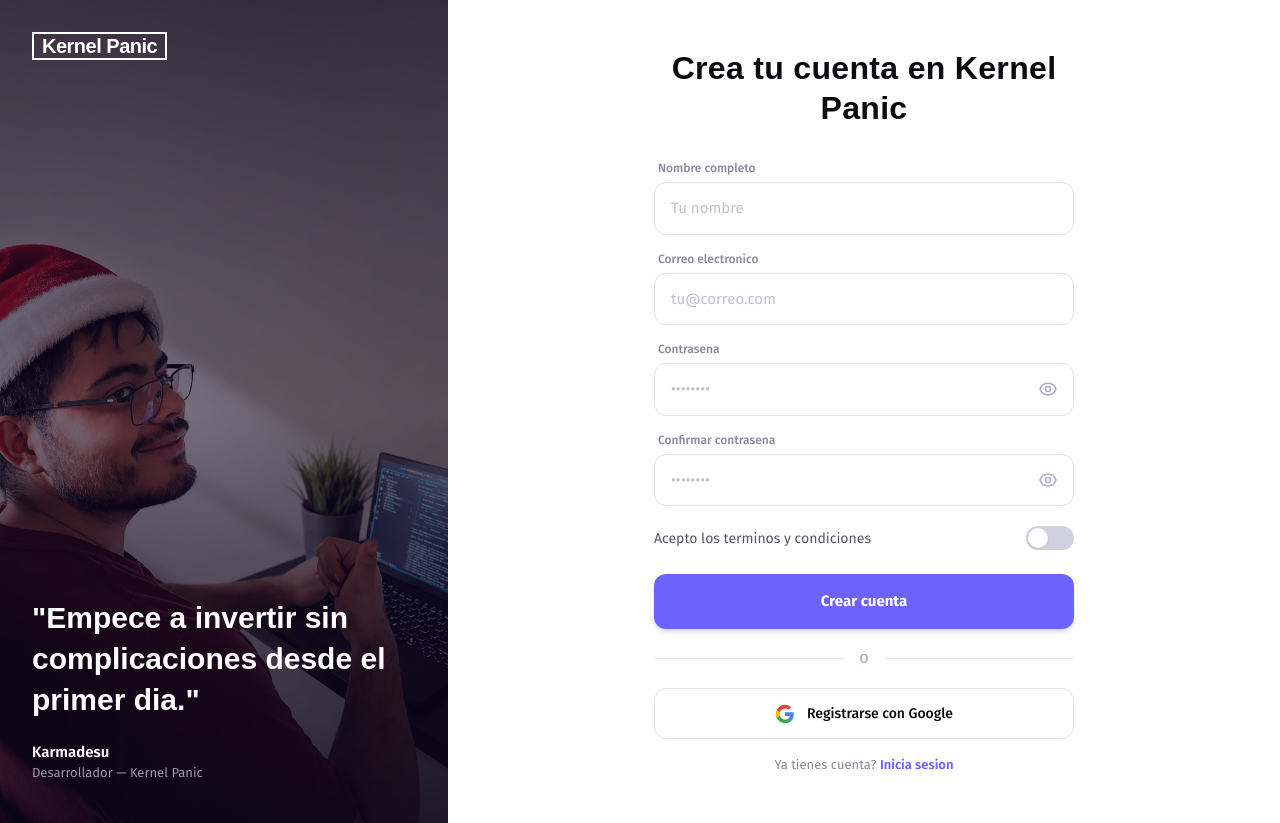
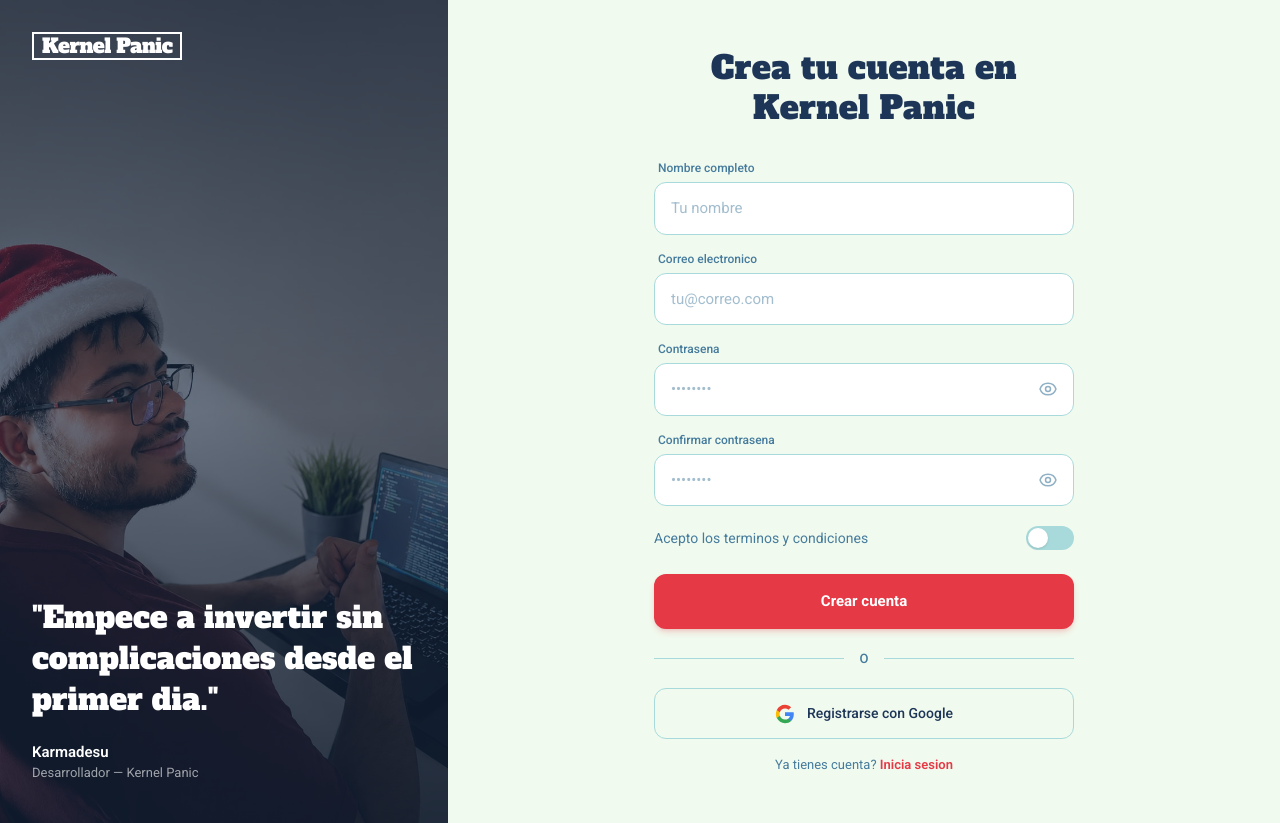
Before and after one commit to DiegolD0609/Hack-a-ton-front, a React (Vite) app: page /register in a window 1280 px wide. Built offline with nearby package versions, Linux system fonts and the light colour scheme.

Commit message:
feat: unify authentication styling

```diff
--- a/src/index.css
+++ b/src/index.css
@@ -1,8 +1,8 @@
-@import url('https://fonts.googleapis.com/css2?family=Alfa+Slab+One&family=Fira+Sans:ital,wght@0,400;0,500;0,600;0,700;1,400&display=swap');
+@import url('https://fonts.googleapis.com/css2?family=Alfa+Slab+One&family=Roboto:ital,wght@0,400;0,500;0,600;0,700;1,400&display=swap');
 @import "tailwindcss";
 
 @theme {
-  --font-sans: "Fira Sans", ui-sans-serif, system-ui, sans-serif;
+  --font-sans: "Roboto", ui-sans-serif, system-ui, sans-serif;
   --font-display: "Alfa Slab One", Georgia, serif;
 
   --color-ink: #1d3557;
@@ -120,4 +120,54 @@
   .eyebrow {
     @apply text-xs font-bold uppercase tracking-[0.2em] text-signal;
   }
+
+  .auth-page {
+    @apply flex min-h-screen flex-col bg-surface lg:flex-row;
+  }
+
+  .auth-image-overlay {
+    @apply absolute inset-0 bg-ink/50;
+  }
+
+  .auth-brand,
+  .auth-quote,
+  .auth-heading {
+    @apply font-display;
+  }
+
+  .auth-heading {
+    @apply mb-2 text-[28px] leading-tight text-content sm:text-[32px];
+  }
+
+  .auth-label {
+    @apply mb-1.5 ml-1 block text-xs font-medium text-content-muted;
+  }
+
+  .auth-input {
+    @apply w-full rounded-control border border-stroke bg-white px-4 py-3.5 text-[15px] text-content outline-none transition-all placeholder:text-content-muted/50 focus:border-primary focus:ring-2 focus:ring-primary/15;
+  }
+
+  .auth-icon-button {
+    @apply absolute right-4 top-1/2 -translate-y-1/2 text-content-muted/60 transition-colors hover:text-primary;
+  }
+
+  .auth-toggle {
+    @apply relative h-6 w-12 rounded-full transition-colors duration-200 focus:outline-none focus:ring-2 focus:ring-primary/30;
+  }
+
+  .auth-submit {
+    @apply mb-5 w-full rounded-control bg-primary py-4 text-[15px] font-bold text-white shadow-md shadow-primary/20 transition-all duration-200 hover:bg-primary-hover active:scale-[0.99];
+  }
+
+  .auth-provider-button {
+    @apply mb-4 flex w-full items-center justify-center gap-3 rounded-control border border-stroke py-3.5 text-[14px] font-medium text-content transition-all hover:border-secondary hover:bg-surface-tinted;
+  }
+
+  .auth-link {
+    @apply font-semibold text-primary transition-colors hover:text-primary-hover;
+  }
+
+  .auth-divider {
+    @apply h-px flex-1 bg-stroke;
+  }
 }
--- a/src/pages/Login.tsx
+++ b/src/pages/Login.tsx
@@ -19,11 +19,11 @@
   }
 
   return (
-    <div className="min-h-screen flex flex-col lg:flex-row bg-white">
+    <div className="auth-page">
       {/* ── MOBILE HERO IMAGE ── */}
       <div className="lg:hidden relative h-56 sm:h-64 flex-shrink-0 overflow-hidden">
         <div
-          className="absolute inset-0 bg-cover bg-center bg-[#1a0a3a]"
+          className="absolute inset-0 bg-cover bg-center bg-ink"
           style={{ backgroundImage: `url('${panelImg}')` }}
         />
         <div className="absolute inset-0 bg-gradient-to-b from-black/50 via-black/20 to-transparent" />
@@ -36,8 +36,7 @@
             Volver
           </Link>
           <span
-            className="font-black text-white border-2 border-white px-2 py-0.5 text-lg leading-none tracking-tight"
-            style={{ fontFamily: "'Sora', sans-serif" }}
+            className="auth-brand border-2 border-white px-2 py-0.5 text-lg leading-none tracking-tight text-white"
           >
             Kernel Panic
           </span>
@@ -51,12 +50,11 @@
           style={{ backgroundImage: `url('${panelImg}')` }}
         />
         <div className="absolute inset-0 bg-gradient-to-b from-black/60 via-black/30 to-black/80" />
-        <div className="absolute inset-0 bg-[#1a0a3a]/40" />
+        <div className="auth-image-overlay" />
         <div className="relative z-10 p-8">
           <Link to="/landing" className="flex items-center gap-3 group">
             <span
-              className="font-black text-white border-2 border-white px-2 py-0.5 text-xl leading-none tracking-tight select-none"
-              style={{ fontFamily: "'Sora', sans-serif" }}
+              className="auth-brand select-none border-2 border-white px-2 py-0.5 text-xl leading-none tracking-tight text-white"
             >
               Kernel Panic
             </span>
@@ -64,8 +62,7 @@
         </div>
         <div className="relative z-10 mt-auto p-8 pb-10">
           <blockquote
-            className="text-white font-bold text-2xl xl:text-3xl leading-snug mb-5"
-            style={{ fontFamily: "'Sora', sans-serif" }}
+            className="auth-quote mb-5 text-2xl leading-snug text-white xl:text-3xl"
           >
             "La plataforma que mi equipo y yo necesitabamos para crecer."
           </blockquote>
@@ -82,10 +79,7 @@
           <div className="w-full max-w-[420px]">
             {/* Heading */}
             <div className="text-center mb-8">
-              <h1
-                className="font-bold text-[#0a0a0f] text-[28px] sm:text-[32px] mb-2 leading-tight"
-                style={{ fontFamily: "'Sora', sans-serif" }}
-              >
+              <h1 className="auth-heading">
                 Bienvenido de vuelta a Kernel Panic
               </h1>
             </div>
@@ -93,7 +87,7 @@
             <form onSubmit={handleSubmit}>
               {/* Email field */}
               <div className="mb-4">
-                <label className="block text-[#888899] text-xs font-medium mb-1.5 ml-1">
+                <label className="auth-label">
                   Correo electronico
                 </label>
                 <input
@@ -101,14 +95,14 @@
                   required
                   value={email}
                   onChange={(e) => setEmail(e.target.value)}
-                  className="w-full border border-[#e0e0ee] rounded-xl px-4 py-3.5 text-[#0a0a0f] text-[15px] bg-white outline-none focus:border-[#6c63ff] focus:ring-2 focus:ring-[#6c63ff]/15 transition-all placeholder:text-[#c0c0d0]"
+                  className="auth-input"
                   placeholder="tu@correo.com"
                 />
               </div>
 
               {/* Password field */}
               <div className="mb-3">
-                <label className="block text-[#888899] text-xs font-medium mb-1.5 ml-1">
+                <label className="auth-label">
                   Contrasena
                 </label>
                 <div className="relative">
@@ -117,13 +111,13 @@
                     required
                     value={passRaw}
                     onChange={(e) => setPassRaw(e.target.value)}
-                    className="w-full border-2 border-[#6c63ff] rounded-xl px-4 py-3.5 text-[#0a0a0f] text-[15px] bg-white outline-none focus:ring-2 focus:ring-[#6c63ff]/15 pr-12 transition-all"
+                    className="auth-input border-2 border-primary pr-12"
                     placeholder="••••••••"
                   />
                   <button
                     type="button"
                     onClick={() => setShowPass(!showPass)}
-                    className="absolute right-4 top-1/2 -translate-y-1/2 text-[#aaaacc] hover:text-[#6c63ff] transition-colors"
+                    className="auth-icon-button"
                     aria-label={showPass ? 'Ocultar contrasena' : 'Mostrar contrasena'}
                   >
                     {showPass ? (
@@ -142,19 +136,19 @@
 
               {/* Forgot password */}
               <div className="mb-5">
-                <button type="button" className="text-[#6c63ff] text-[13px] font-semibold hover:text-[#5b54e8] transition-colors">
+                <button type="button" className="auth-link text-[13px]">
                   Olvidaste tu contrasena?
                 </button>
               </div>
 
               {/* Remember toggle */}
               <div className="flex items-center justify-between mb-6">
-                <span className="text-[#555566] text-[14px]">Recordar mis datos de acceso</span>
+                <span className="text-[14px] text-content-muted">Recordar mis datos de acceso</span>
                 <button
                   type="button"
                   onClick={() => setRemember(!remember)}
-                  className={`relative w-12 h-6 rounded-full transition-colors duration-200 focus:outline-none focus:ring-2 focus:ring-[#6c63ff]/30 ${
-                    remember ? 'bg-[#6c63ff]' : 'bg-[#d0d0e0]'
+                  className={`auth-toggle ${
+                    remember ? 'bg-primary' : 'bg-stroke'
                   }`}
                   role="switch"
                   aria-checked={remember}
@@ -170,7 +164,7 @@
               {/* Login button */}
               <button
                 type="submit"
-                className="w-full bg-[#6c63ff] hover:bg-[#5b54e8] active:scale-[0.99] text-white font-bold py-4 rounded-xl text-[15px] transition-all duration-200 shadow-md shadow-[#6c63ff]/20 mb-5"
+                className="auth-submit"
               >
                 Iniciar sesion
               </button>
@@ -178,13 +172,13 @@
 
             {/* OR divider */}
             <div className="flex items-center gap-4 mb-5">
-              <div className="flex-1 h-px bg-[#e8e8f0]" />
-              <span className="text-[#aaaacc] text-[13px] font-medium">O</span>
-              <div className="flex-1 h-px bg-[#e8e8f0]" />
+              <div className="auth-divider" />
+              <span className="text-[13px] font-medium text-content-muted">O</span>
+              <div className="auth-divider" />
             </div>
 
             {/* Google button */}
-            <button className="w-full flex items-center justify-center gap-3 border border-[#e0e0ee] hover:border-[#c0c0d0] hover:bg-[#fafafa] text-[#0a0a0f] font-medium py-3.5 rounded-xl text-[14px] transition-all mb-4">
+            <button className="auth-provider-button">
               <svg className="w-5 h-5" viewBox="0 0 24 24">
                 <path fill="#4285F4" d="M22.56 12.25c0-.78-.07-1.53-.2-2.25H12v4.26h5.92c-.26 1.37-1.04 2.53-2.21 3.31v2.77h3.57c2.08-1.92 3.28-4.74 3.28-8.09z" />
                 <path fill="#34A853" d="M12 23c2.97 0 5.46-.98 7.28-2.66l-3.57-2.77c-.98.66-2.23 1.06-3.71 1.06-2.86 0-5.29-1.93-6.16-4.53H2.18v2.84C3.99 20.53 7.7 23 12 23z" />
@@ -195,7 +189,7 @@
             </button>
 
             {/* Apple button (mobile only) */}
-            <button className="sm:hidden w-full flex items-center justify-center gap-3 border border-[#e0e0ee] hover:border-[#c0c0d0] hover:bg-[#fafafa] text-[#0a0a0f] font-medium py-3.5 rounded-xl text-[14px] transition-all mb-4">
+            <button className="auth-provider-button sm:hidden">
               <svg className="w-5 h-5" viewBox="0 0 24 24" fill="currentColor">
                 <path d="M17.05 20.28c-.98.95-2.05.8-3.08.35-1.09-.46-2.09-.48-3.24 0-1.44.62-2.2.44-3.06-.35C2.79 15.25 3.51 7.7 9.05 7.07c1.35.07 2.29.74 3.08.8 1.18-.24 2.31-.93 3.57-.84 1.51.12 2.65.72 3.4 1.8-3.12 1.87-2.38 5.98.48 7.13-.57 1.5-1.31 2.99-2.54 4.32zM12.03 7c-.15-2.23 1.66-4.07 3.74-4.25.29 2.58-2.34 4.5-3.74 4.25z" />
               </svg>
@@ -203,9 +197,9 @@
             </button>
 
             {/* Sign up link */}
-            <p className="text-center text-[#888899] text-[13px]">
+            <p className="text-center text-[13px] text-content-muted">
               No tienes cuenta?{' '}
-              <Link to="/register" className="text-[#6c63ff] font-semibold hover:text-[#5b54e8] transition-colors">
+              <Link to="/register" className="auth-link">
                 Registrate aqui
               </Link>
             </p>
--- a/src/pages/Register.tsx
+++ b/src/pages/Register.tsx
@@ -22,11 +22,11 @@
   }
 
   return (
-    <div className="min-h-screen flex flex-col lg:flex-row bg-white">
+    <div className="auth-page">
       {/* ── MOBILE HERO IMAGE ── */}
       <div className="lg:hidden relative h-56 sm:h-64 flex-shrink-0 overflow-hidden">
         <div
-          className="absolute inset-0 bg-cover bg-center bg-[#1a0a3a]"
+          className="absolute inset-0 bg-cover bg-center bg-ink"
           style={{ backgroundImage: `url('${panelImg}')` }}
         />
         <div className="absolute inset-0 bg-gradient-to-b from-black/50 via-black/20 to-transparent" />
@@ -39,8 +39,7 @@
             Volver
           </Link>
           <span
-            className="font-black text-white border-2 border-white px-2 py-0.5 text-lg leading-none tracking-tight"
-            style={{ fontFamily: "'Sora', sans-serif" }}
+            className="auth-brand border-2 border-white px-2 py-0.5 text-lg leading-none tracking-tight text-white"
           >
             Kernel Panic
           </span>
@@ -54,12 +53,11 @@
           style={{ backgroundImage: `url('${panelImg}')` }}
         />
         <div className="absolute inset-0 bg-gradient-to-b from-black/60 via-black/30 to-black/80" />
-        <div className="absolute inset-0 bg-[#1a0a3a]/40" />
+        <div className="auth-image-overlay" />
         <div className="relative z-10 p-8">
           <Link to="/landing" className="flex items-center gap-3 group">
             <span
-              className="font-black text-white border-2 border-white px-2 py-0.5 text-xl leading-none tracking-tight select-none"
-              style={{ fontFamily: "'Sora', sans-serif" }}
+              className="auth-brand select-none border-2 border-white px-2 py-0.5 text-xl leading-none tracking-tight text-white"
             >
               Kernel Panic
             </span>
@@ -67,8 +65,7 @@
         </div>
         <div className="relative z-10 mt-auto p-8 pb-10">
           <blockquote
-            className="text-white font-bold text-2xl xl:text-3xl leading-snug mb-5"
-            style={{ fontFamily: "'Sora', sans-serif" }}
+            className="auth-quote mb-5 text-2xl leading-snug text-white xl:text-3xl"
           >
             "Empece a invertir sin complicaciones desde el primer dia."
           </blockquote>
@@ -85,10 +82,7 @@
           <div className="w-full max-w-[420px]">
             {/* Heading */}
             <div className="text-center mb-8">
-              <h1
-                className="font-bold text-[#0a0a0f] text-[28px] sm:text-[32px] mb-2 leading-tight"
-                style={{ fontFamily: "'Sora', sans-serif" }}
-              >
+              <h1 className="auth-heading">
                 Crea tu cuenta en Kernel Panic
               </h1>
             </div>
@@ -96,7 +90,7 @@
             <form onSubmit={handleSubmit}>
               {/* Name field */}
               <div className="mb-4">
-                <label className="block text-[#888899] text-xs font-medium mb-1.5 ml-1">
+                <label className="auth-label">
                   Nombre completo
                 </label>
                 <input
@@ -104,14 +98,14 @@
                   required
                   value={name}
                   onChange={(e) => setName(e.target.value)}
-                  className="w-full border border-[#e0e0ee] rounded-xl px-4 py-3.5 text-[#0a0a0f] text-[15px] bg-white outline-none focus:border-[#6c63ff] focus:ring-2 focus:ring-[#6c63ff]/15 transition-all placeholder:text-[#c0c0d0]"
+                  className="auth-input"
                   placeholder="Tu nombre"
                 />
               </div>
 
               {/* Email field */}
               <div className="mb-4">
-                <label className="block text-[#888899] text-xs font-medium mb-1.5 ml-1">
+                <label className="auth-label">
                   Correo electronico
                 </label>
                 <input
@@ -119,14 +113,14 @@
                   required
                   value={email}
                   onChange={(e) => setEmail(e.target.value)}
-                  className="w-full border border-[#e0e0ee] rounded-xl px-4 py-3.5 text-[#0a0a0f] text-[15px] bg-white outline-none focus:border-[#6c63ff] focus:ring-2 focus:ring-[#6c63ff]/15 transition-all placeholder:text-[#c0c0d0]"
+                  className="auth-input"
                   placeholder="tu@correo.com"
                 />
               </div>
 
               {/* Password field */}
               <div className="mb-4">
-                <label className="block text-[#888899] text-xs font-medium mb-1.5 ml-1">
+                <label className="auth-label">
                   Contrasena
                 </label>
                 <div className="relative">
@@ -135,13 +129,13 @@
                     required
                     value={passRaw}
                     onChange={(e) => setPassRaw(e.target.value)}
-                    className="w-full border border-[#e0e0ee] rounded-xl px-4 py-3.5 text-[#0a0a0f] text-[15px] bg-white outline-none focus:border-[#6c63ff] focus:ring-2 focus:ring-[#6c63ff]/15 pr-12 transition-all placeholder:text-[#c0c0d0]"
+                    className="auth-input pr-12"
                     placeholder="••••••••"
                   />
                   <button
                     type="button"
                     onClick={() => setShowPass(!showPass)}
-                    className="absolute right-4 top-1/2 -translate-y-1/2 text-[#aaaacc] hover:text-[#6c63ff] transition-colors"
+                    className="auth-icon-button"
                     aria-label={showPass ? 'Ocultar contrasena' : 'Mostrar contrasena'}
                   >
                     {showPass ? (
@@ -160,7 +154,7 @@
 
               {/* Confirm password field */}
               <div className="mb-5">
-                <label className="block text-[#888899] text-xs font-medium mb-1.5 ml-1">
+                <label className="auth-label">
                   Confirmar contrasena
                 </label>
                 <div className="relative">
@@ -169,13 +163,13 @@
                     required
                     value={confirmPass}
                     onChange={(e) => setConfirmPass(e.target.value)}
-                    className="w-full border border-[#e0e0ee] rounded-xl px-4 py-3.5 text-[#0a0a0f] text-[15px] bg-white outline-none focus:border-[#6c63ff] focus:ring-2 focus:ring-[#6c63ff]/15 pr-12 transition-all placeholder:text-[#c0c0d0]"
+                    className="auth-input pr-12"
                     placeholder="••••••••"
                   />
                   <button
                     type="button"
                     onClick={() => setShowConfirm(!showConfirm)}
-                    className="absolute right-4 top-1/2 -translate-y-1/2 text-[#aaaacc] hover:text-[#6c63ff] transition-colors"
+                    className="auth-icon-button"
                     aria-label={showConfirm ? 'Ocultar contrasena' : 'Mostrar contrasena'}
                   >
                     {showConfirm ? (
@@ -194,12 +188,12 @@
 
               {/* Terms toggle */}
               <div className="flex items-center justify-between mb-6">
-                <span className="text-[#555566] text-[14px]">Acepto los terminos y condiciones</span>
+                <span className="text-[14px] text-content-muted">Acepto los terminos y condiciones</span>
                 <button
                   type="button"
                   onClick={() => setAcceptTerms(!acceptTerms)}
-                  className={`relative w-12 h-6 rounded-full transition-colors duration-200 focus:outline-none focus:ring-2 focus:ring-[#6c63ff]/30 ${
-                    acceptTerms ? 'bg-[#6c63ff]' : 'bg-[#d0d0e0]'
+                  className={`auth-toggle ${
+                    acceptTerms ? 'bg-primary' : 'bg-stroke'
                   }`}
                   role="switch"
                   aria-checked={acceptTerms}
@@ -215,7 +209,7 @@
               {/* Register button */}
               <button
                 type="submit"
-                className="w-full bg-[#6c63ff] hover:bg-[#5b54e8] active:scale-[0.99] text-white font-bold py-4 rounded-xl text-[15px] transition-all duration-200 shadow-md shadow-[#6c63ff]/20 mb-5"
+                className="auth-submit"
               >
                 Crear cuenta
               </button>
@@ -223,13 +217,13 @@
 
             {/* OR divider */}
             <div className="flex items-center gap-4 mb-5">
-              <div className="flex-1 h-px bg-[#e8e8f0]" />
-              <span className="text-[#aaaacc] text-[13px] font-medium">O</span>
-              <div className="flex-1 h-px bg-[#e8e8f0]" />
+              <div className="auth-divider" />
+              <span className="text-[13px] font-medium text-content-muted">O</span>
+              <div className="auth-divider" />
             </div>
 
             {/* Google button */}
-            <button className="w-full flex items-center justify-center gap-3 border border-[#e0e0ee] hover:border-[#c0c0d0] hover:bg-[#fafafa] text-[#0a0a0f] font-medium py-3.5 rounded-xl text-[14px] transition-all mb-4">
+            <button className="auth-provider-button">
               <svg className="w-5 h-5" viewBox="0 0 24 24">
                 <path fill="#4285F4" d="M22.56 12.25c0-.78-.07-1.53-.2-2.25H12v4.26h5.92c-.26 1.37-1.04 2.53-2.21 3.31v2.77h3.57c2.08-1.92 3.28-4.74 3.28-8.09z" />
                 <path fill="#34A853" d="M12 23c2.97 0 5.46-.98 7.28-2.66l-3.57-2.77c-.98.66-2.23 1.06-3.71 1.06-2.86 0-5.29-1.93-6.16-4.53H2.18v2.84C3.99 20.53 7.7 23 12 23z" />
@@ -240,7 +234,7 @@
             </button>
 
             {/* Apple button (mobile only) */}
-            <button className="sm:hidden w-full flex items-center justify-center gap-3 border border-[#e0e0ee] hover:border-[#c0c0d0] hover:bg-[#fafafa] text-[#0a0a0f] font-medium py-3.5 rounded-xl text-[14px] transition-all mb-4">
+            <button className="auth-provider-button sm:hidden">
               <svg className="w-5 h-5" viewBox="0 0 24 24" fill="currentColor">
                 <path d="M17.05 20.28c-.98.95-2.05.8-3.08.35-1.09-.46-2.09-.48-3.24 0-1.44.62-2.2.44-3.06-.35C2.79 15.25 3.51 7.7 9.05 7.07c1.35.07 2.29.74 3.08.8 1.18-.24 2.31-.93 3.57-.84 1.51.12 2.65.72 3.4 1.8-3.12 1.87-2.38 5.98.48 7.13-.57 1.5-1.31 2.99-2.54 4.32zM12.03 7c-.15-2.23 1.66-4.07 3.74-4.25.29 2.58-2.34 4.5-3.74 4.25z" />
               </svg>
@@ -248,9 +242,9 @@
             </button>
 
             {/* Sign in link */}
-            <p className="text-center text-[#888899] text-[13px]">
+            <p className="text-center text-[13px] text-content-muted">
               Ya tienes cuenta?{' '}
-              <Link to="/login" className="text-[#6c63ff] font-semibold hover:text-[#5b54e8] transition-colors">
+              <Link to="/login" className="auth-link">
                 Inicia sesion
               </Link>
             </p>
```
